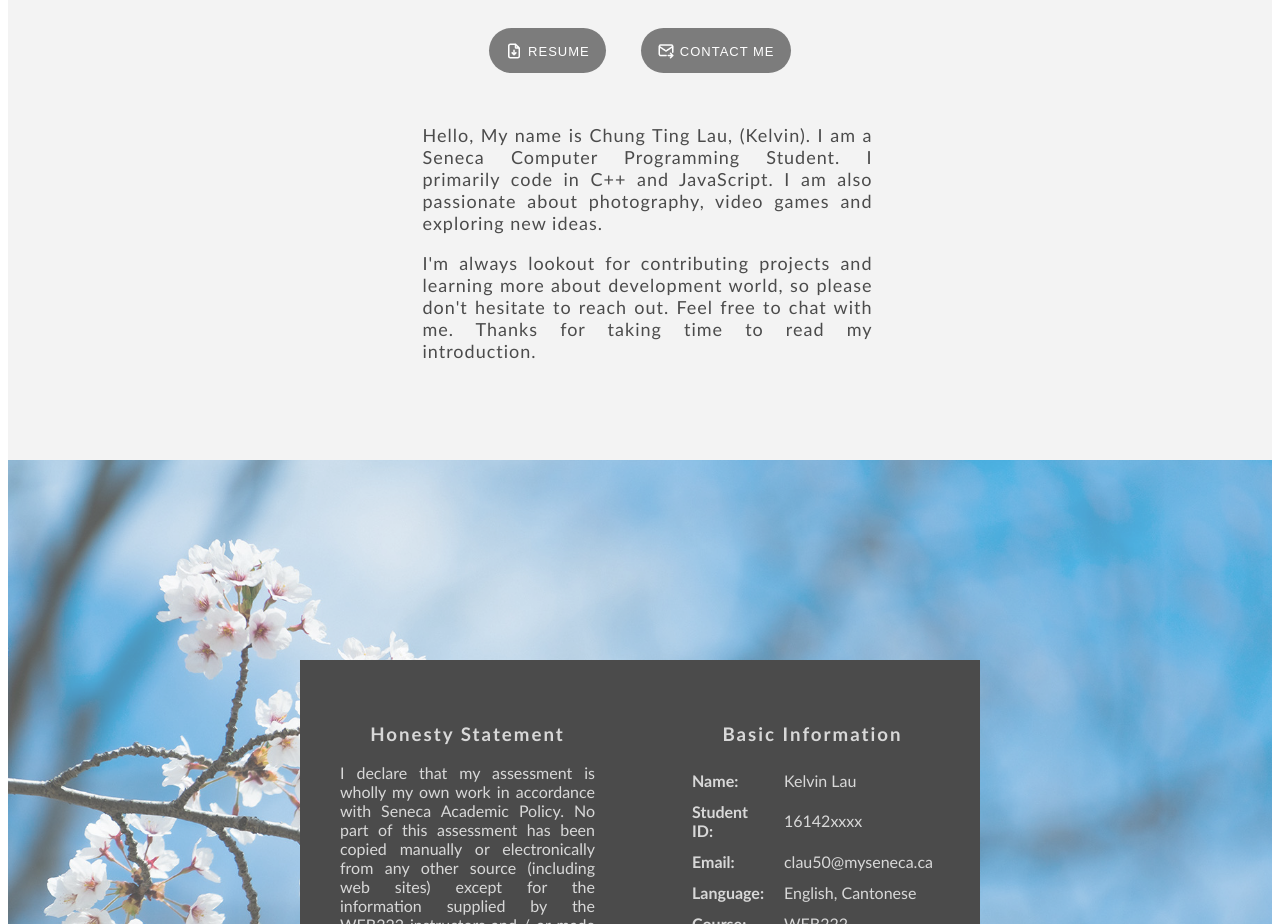
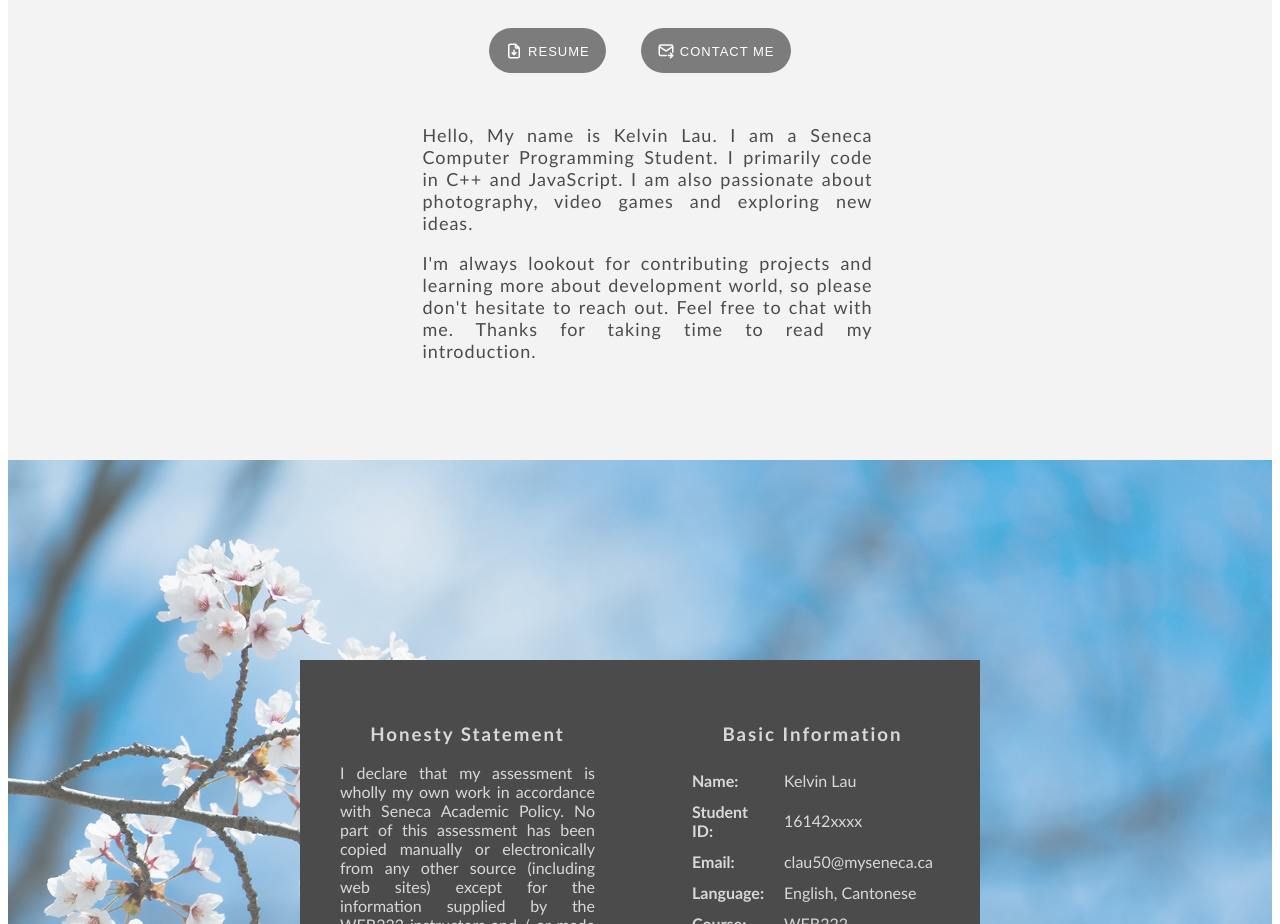
Before and after one commit to kelvinlct/kelvin-first-portfoilo, a plain HTML site: page index.html in a window 1280 px wide. Shown: the part 1361-2285 px from the top of the page. Drawn offline with Linux system fonts and the light colour scheme.

Commit message:
Update index.html

```diff
--- a/index.html
+++ b/index.html
@@ -58,7 +58,7 @@
           <br />
 
           <p class="intro" align="justify">
-            Hello, My name is Chung Ting Lau, (Kelvin). I am a Seneca Computer
+            Hello, My name is Kelvin Lau. I am a Seneca Computer
             Programming Student. I primarily code in C++ and JavaScript. I am
             also passionate about photography, video games and exploring new
             ideas.
```
